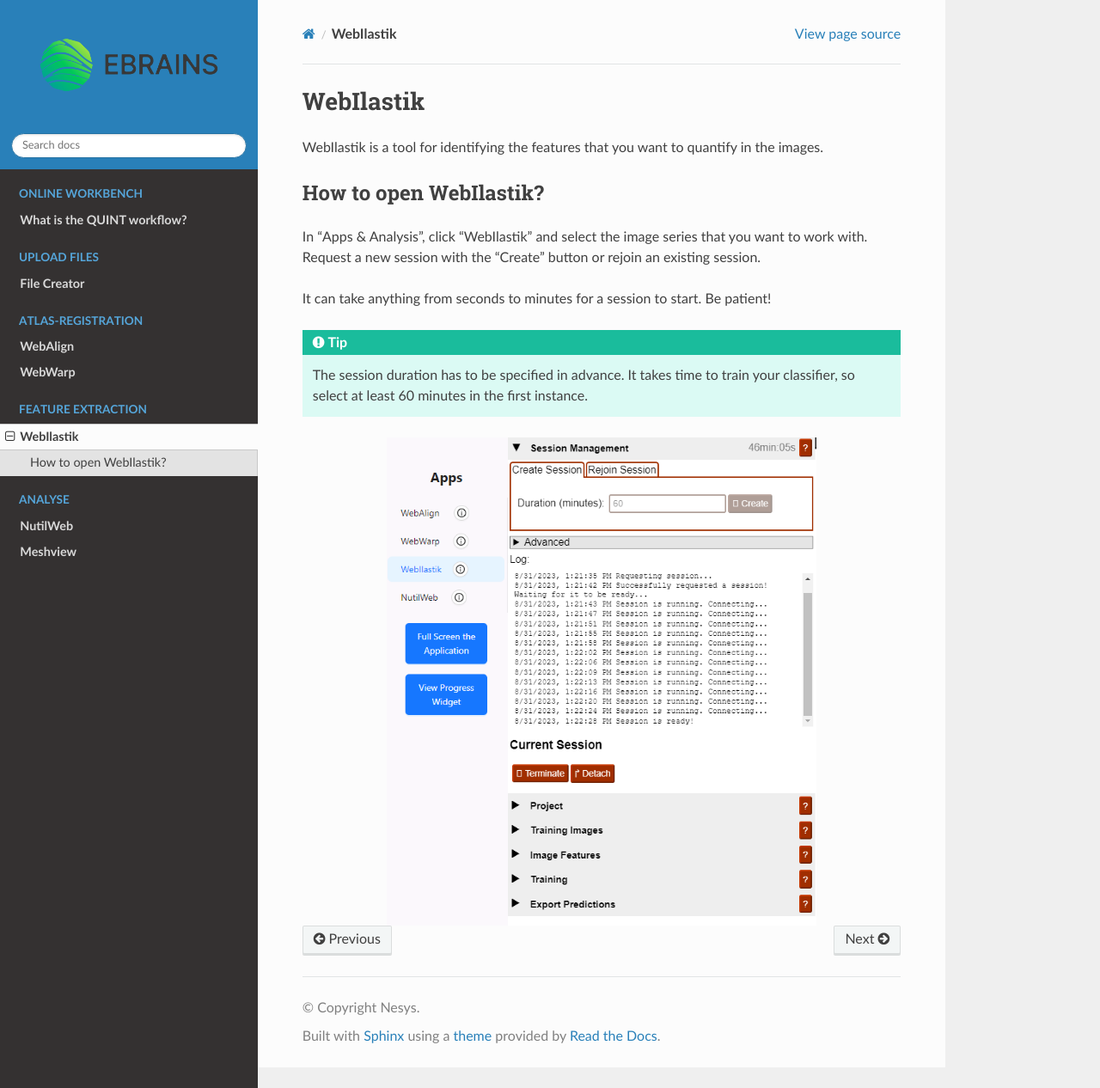
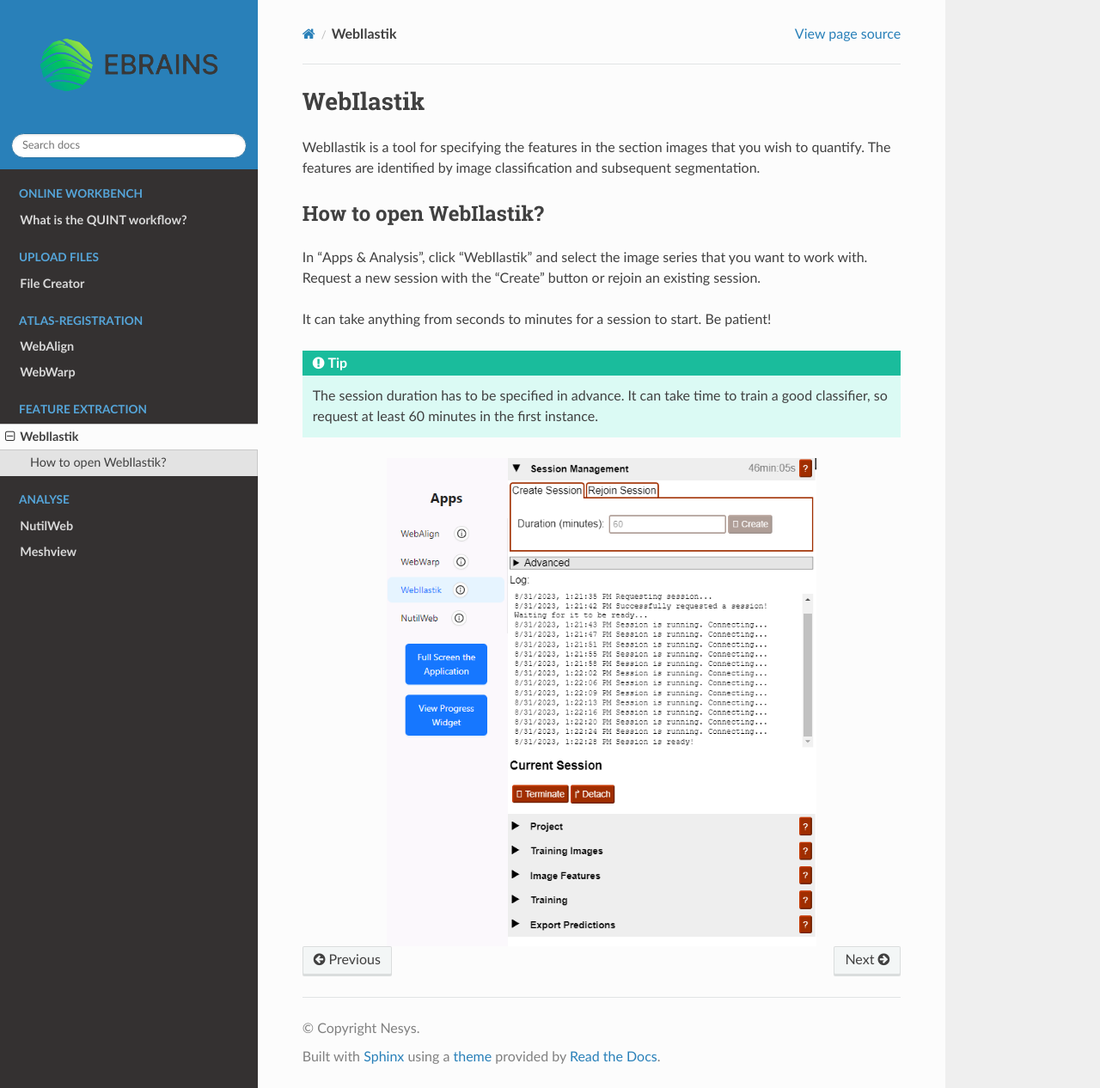
Before and after one commit to Neural-Systems-at-UIO/QUINT_webtools, a Sphinx documentation site: the page built from docs/WebIlastik.rst, in a window 1280 px wide and 1266 px high. Shown: the whole window at 86% size. Built offline with Sphinx 7.4.7 and the Read the Docs theme 2.0.0, drawn with Linux system fonts in a browser that asks for light colours.

Commit message:
Update WebIlastik.rst

```diff
--- a/docs/WebIlastik.rst
+++ b/docs/WebIlastik.rst
@@ -1,7 +1,7 @@
 **WebIlastik**
 ================
 
-WebIlastik is a tool for identifying the features that you want to quantify in the images.
+WebIlastik is a tool for specifying the features in the section images that you wish to quantify. The features are identified by image classification and subsequent segmentation.
 
 
 How to open WebIlastik?
@@ -10,7 +10,7 @@
 
 It can take anything from seconds to minutes for a session to start. Be patient!
 
-.. tip:: The session duration has to be specified in advance. It takes time to train your classifier, so select at least 60 minutes in the first instance.
+.. tip:: The session duration has to be specified in advance. It can take time to train a good classifier, so request at least 60 minutes in the first instance.
 
 .. image:: images/WebIlastik.PNG
   :align: center
```
